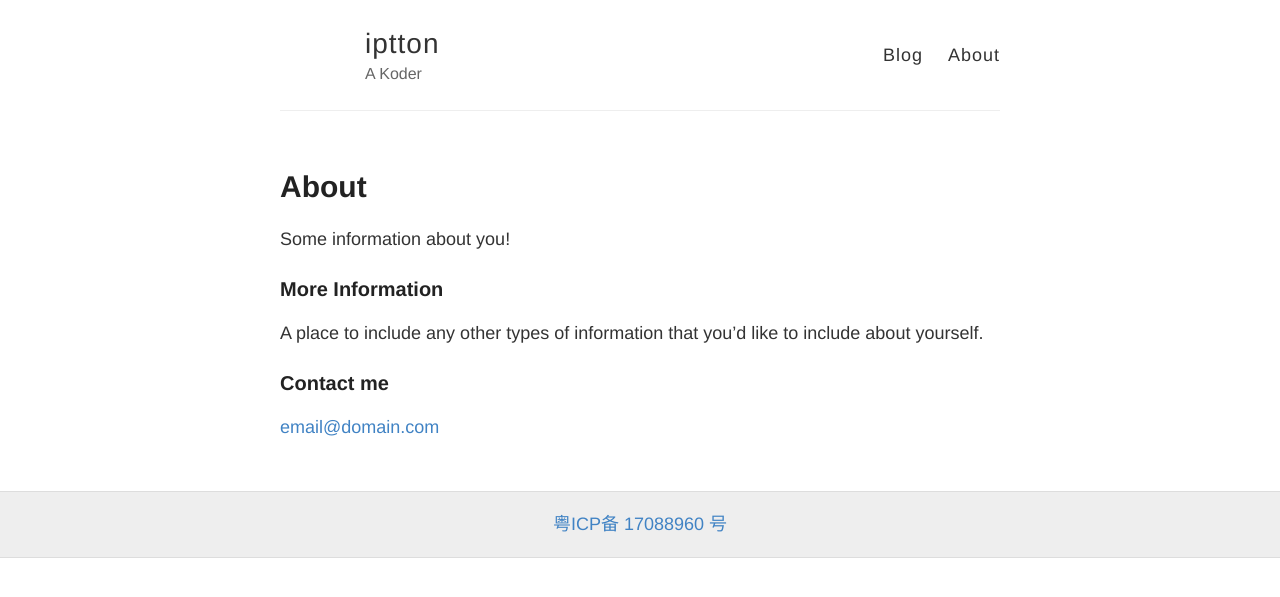
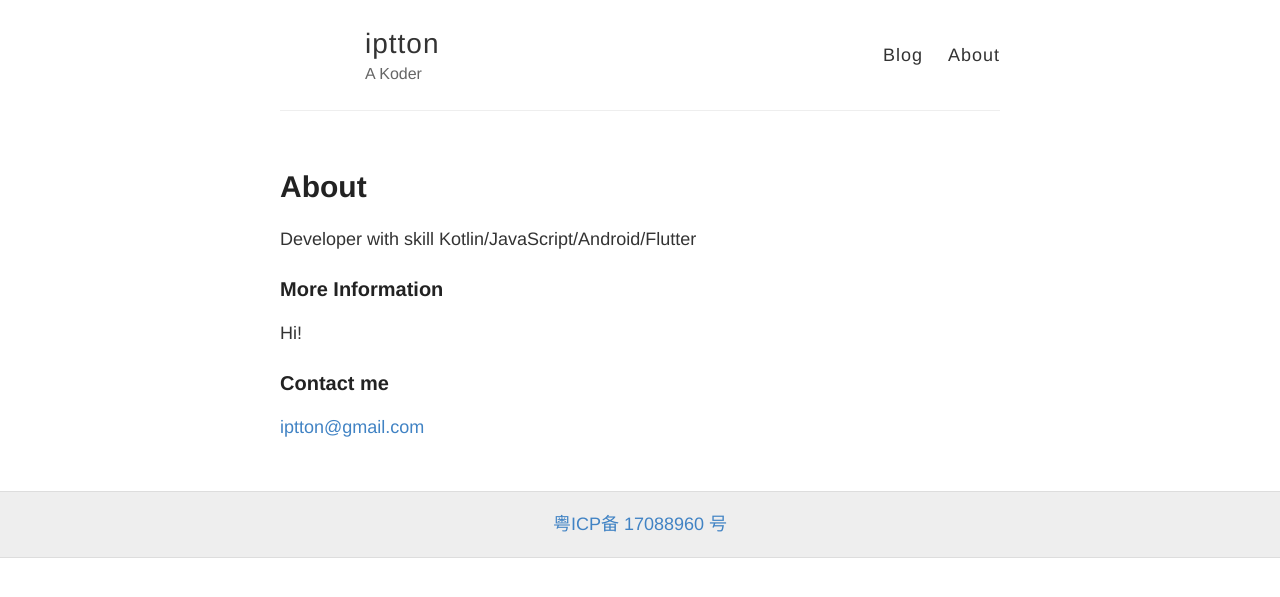
Before and after one commit to iptton/iptton.github.io, a Jekyll site: the page built from about.md, in a window 1280 px wide. Shown: the top 597 px of the page. Built offline with Jekyll 4.4.1, drawn with Linux system fonts in a browser that asks for light colours.

Commit message:
up about

```diff
--- a/about.md
+++ b/about.md
@@ -4,12 +4,12 @@ title: About
 permalink: /about/
 ---
 
-Some information about you!
+Developer with skill Kotlin/JavaScript/Android/Flutter
 
 ### More Information
 
-A place to include any other types of information that you'd like to include about yourself.
+Hi!
 
 ### Contact me
 
-[email@domain.com](mailto:email@domain.com)
+[iptton@gmail.com](mailto:iptton@gmail.com)
```
